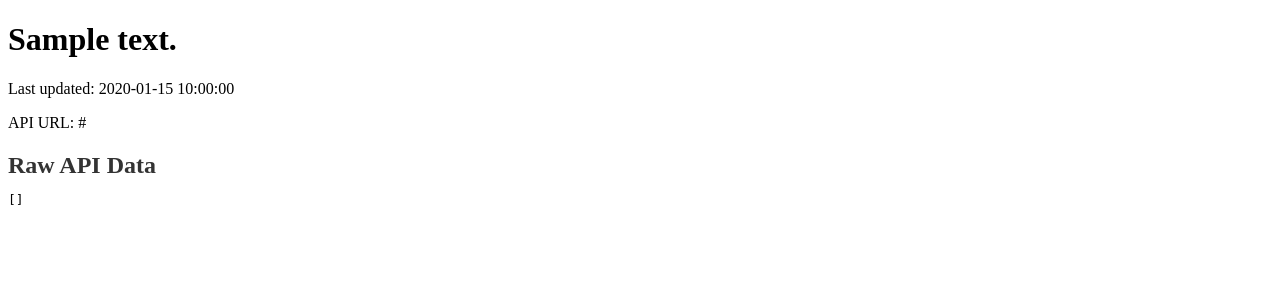
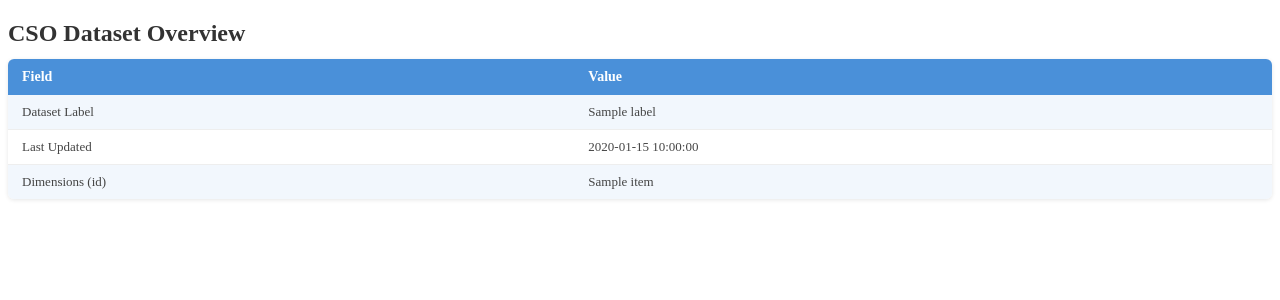
Before and after one commit to FaolanH/WSAA-coursework, a Python web app: template project/templates/index.html in a window 1280 px wide. Shown: the top 300 px of the page. Run offline with Jinja, Linux system fonts and the light colour scheme; the template is opened without the code that fills it: most values are stand-ins (such as "Sample title", 1, 10 or a date in 2020).

Commit message:
improving the output to better than the raw data, structured with only important keys

```diff
--- a/project/templates/index.html
+++ b/project/templates/index.html
@@ -6,12 +6,38 @@
 </head>
 
 <body>
-    <h1>{{ welcome_text }}</h1>
-    <p>Last updated: {{ last_updated }}</p>
-    <p>API URL: {{ api_url }}</p>
 
-    <h2>Raw API Data</h2>
-    <pre>{{ data | tojson(indent=4) }}</pre>
+<h2>CSO Dataset Overview</h2>
+
+<table>
+    <thead>
+        <tr>
+            <th>Field</th>
+            <th>Value</th>
+        </tr>
+    </thead>
+
+    <tbody>
+        <tr class="even">
+            <td>Dataset Label</td>
+            <td>{{ label }}</td>
+        </tr>
+
+        <tr class="odd">
+            <td>Last Updated</td>
+            <td>{{ updated }}</td>
+        </tr>
+
+        <tr class="even">
+            <td>Dimensions (id)</td>
+            <td>
+                {% for item in ids %}
+                    {{ item }}{% if not loop.last %}, {% endif %}
+                {% endfor %}
+            </td>
+        </tr>
+    </tbody>
+</table>
 
 </body>
 </html>
```
Also changed, not shown: project/projecttest.py (+12 -2 lines).
